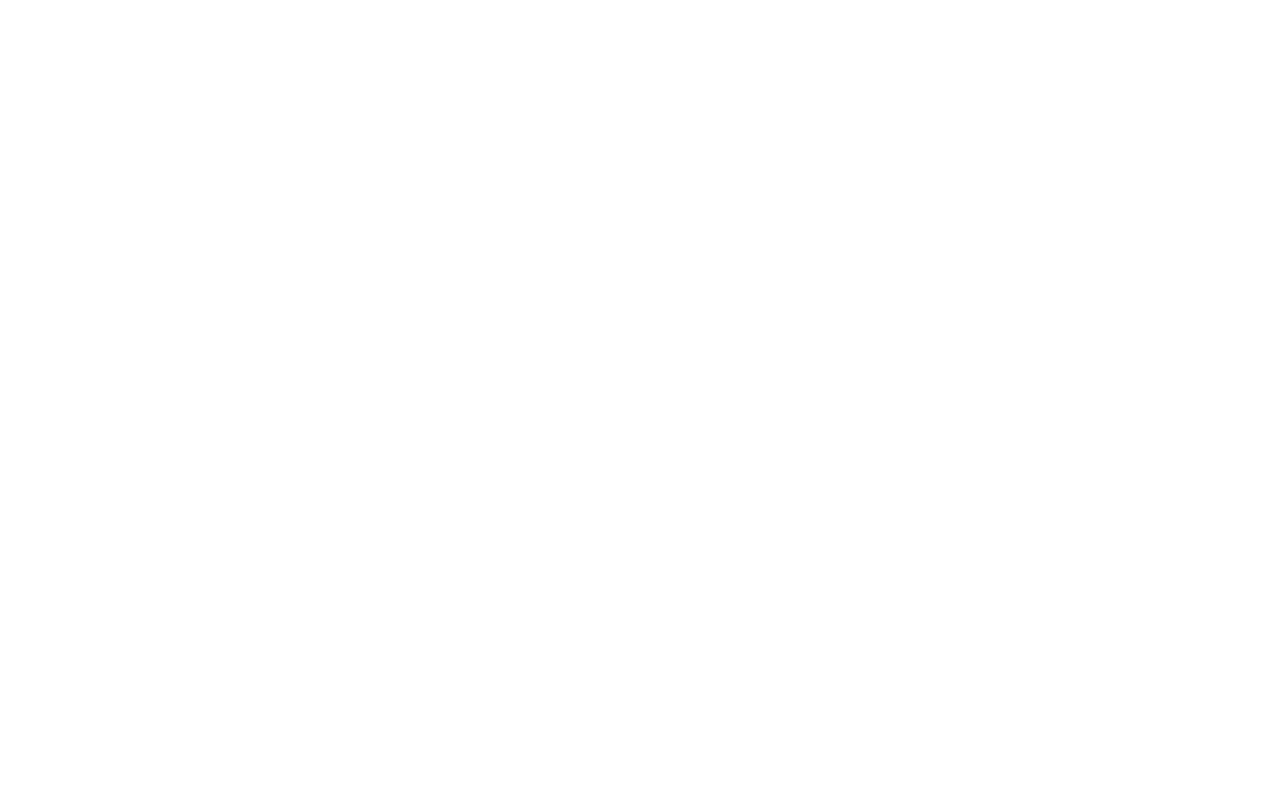
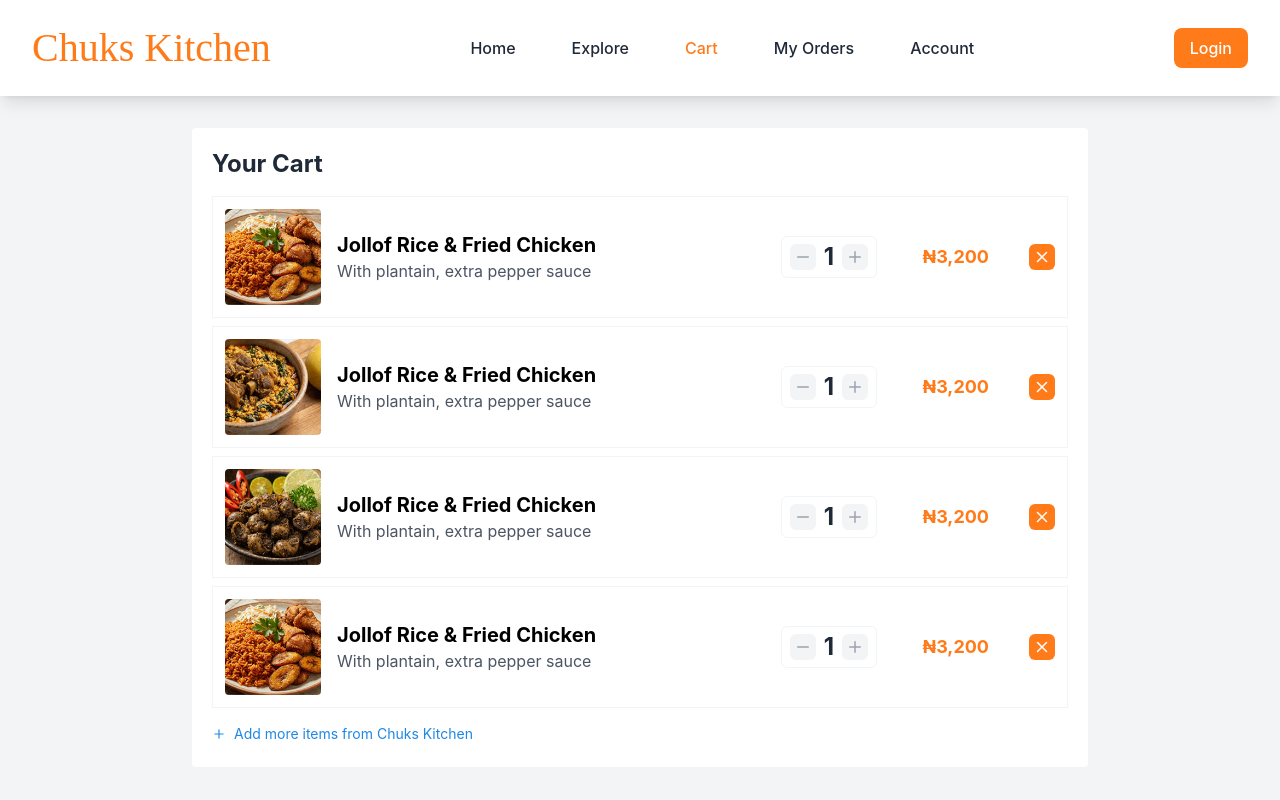
Before and after one commit to Rawweb/chuks-kitchen, a React (Vite) app: page /cart in a window 1280 px wide. Before the commit this address had no page. Shown: the top 800 px of the page. Built offline with nearby package versions, Linux system fonts and the light colour scheme; a web font is replaced by a local one.

Commit message:
implemented the cart page

```diff
--- a/src/App.jsx
+++ b/src/App.jsx
@@ -9,10 +9,12 @@ import UserLayout from './layouts/UserLayout';
 import Home from './pages/Home';
 import Explore from './pages/Explore';
 import FoodDetails from './pages/FoodDetails';
+import Cart from './pages/Cart';
 import AuthLayout from './layouts/AuthLayout';
 import SignIn from './pages/auth/SignIn';
 import SignUp from './pages/auth/SignUp';
 import Welcome from './pages/auth/Welcome';
+import Order from './pages/Order';
 
 const ScrollToTop = () => {
   const { pathname } = useLocation();
@@ -34,6 +36,8 @@ const App = () => {
           <Route index element={<Home />} />
           <Route path="/explore" element={<Explore />} />
           <Route path="/food-details/:id" element={<FoodDetails />} />
+          <Route path="/cart" element={<Cart />} />
+          <Route path="/my-orders" element={<Order />} />
         </Route>
 
         {/* Auth */}
--- a/src/components/Navbar.jsx
+++ b/src/components/Navbar.jsx
@@ -5,6 +5,7 @@ import { useState } from 'react';
 const navLinks = [
   { label: 'Home', path: '/' },
   { label: 'Explore', path: '/explore' },
+  { label: 'Cart', path: '/cart' },
   { label: 'My Orders', path: '/my-orders' },
   { label: 'Account', path: '/account' },
 ];
@@ -12,15 +13,15 @@ const Navbar = () => {
   const [menuOpen, setMenuOpen] = useState(false);
 
   return (
-    <nav className="fixed top-0 right-0 w-full bg-white shadow-lg z-50">
-      <div className="container flex items-center justify-between h-24 font-medium">
+    <nav className='fixed top-0 right-0 w-full bg-white shadow-lg z-50'>
+      <div className='container flex items-center justify-between h-24 font-medium'>
         {/* Logo */}
-        <h1 className="font-island text-[40px] text-primary-orange cursor-pointer">
+        <h1 className='font-island text-[40px] text-primary-orange cursor-pointer'>
           Chuks Kitchen
         </h1>
 
         {/* Desktop - links */}
-        <div className="hidden md:flex items-center gap-2 lg:gap-10 ">
+        <div className='hidden md:flex items-center gap-2 lg:gap-10 '>
           {navLinks.map((item) => (
             <NavLink
               key={item.path}
@@ -35,24 +36,19 @@ const Navbar = () => {
         </div>
 
         {/* Button */}
-        <div className="flex gap-3">
-          <Link
-            to="/sign-in"
-            className="hidden md:block border border-muted-gray hover:text-white hover:bg-primary-orange transition-all duration-150 px-4 py-2 rounded-lg"
-          >
-            Sign In
-          </Link>
 
-          <Link
-            to="/sign-in"
-            className="hidden md:block bg-primary-orange hover:bg-soft-orange transition-all duration-150 px-4 py-2 rounded-lg text-white"
-          >
-            Sign Up
-          </Link>
-        </div>
+        <Link
+          to='/sign-in'
+          className='hidden md:block bg-primary-orange hover:bg-soft-orange transition-all duration-150 px-4 py-2 rounded-lg text-white'
+        >
+          Login
+        </Link>
 
-        {/* Mobile menu button */}
-        <button onClick={() => setMenuOpen(!menuOpen)} className="md:hidden">
+         {/* Mobile menu button */}
+        <button
+          onClick={() => setMenuOpen(!menuOpen)}
+          className='md:hidden'
+        >
           {menuOpen ? <X /> : <Menu />}
         </button>
       </div>
@@ -62,8 +58,8 @@ const Navbar = () => {
         className={`md:hidden overflow-hidden transition-all duration-300
          ease-in-out ${menuOpen ? 'max-h-150 opacity-100 translate-y-0' : 'max-h-0 opacity-0 -translate-y-2'}`}
       >
-        <div className="border-t-2 border-soft-gray">
-          <div className="flex flex-col gap-6 p-6 ">
+        <div className='border-t-2 border-soft-gray'>
+          <div className='flex flex-col gap-6 p-6 '>
             {navLinks.map((item) => (
               <NavLink
                 key={item.path}
@@ -79,15 +75,15 @@ const Navbar = () => {
 
             {/* Button */}
             <Link
-              to="/sign-in"
-              className="text-center border border-muted-gray hover:text-white hover:bg-primary-orange transition-all duration-150 px-6 py-2 rounded-lg"
+              to='/sign-in'
+              className='text-center border border-muted-gray hover:text-white hover:bg-primary-orange transition-all duration-150 px-6 py-2 rounded-lg'
             >
               Sign In
             </Link>
 
             <Link
-              to="/sign-up"
-              className="text-center bg-primary-orange hover:bg-soft-orange transition-all duration-150 px-6 py-2 rounded-lg text-white"
+              to='/sign-up'
+              className='text-center bg-primary-orange hover:bg-soft-orange transition-all duration-150 px-6 py-2 rounded-lg text-white'
             >
               Sign Up
             </Link>
--- /dev/null
+++ b/src/pages/Cart.jsx
@@ -0,0 +1,243 @@
+import { useState } from 'react';
+import { Link } from 'react-router-dom';
+import { Plus, Minus, X } from 'lucide-react';
+import cartImageOne from '../assets/cart-1.png';
+import cartImageTwo from '../assets/cart-2.png';
+import cartImageThree from '../assets/cart-3.png';
+import cartImageFour from '../assets/cart-4.png';
+
+const initialCartItems = [
+  {
+    id: 1,
+    name: 'Jollof Rice & Fried Chicken',
+    note: 'With plantain, extra pepper sauce',
+    price: '3,200',
+    quantity: 1,
+    image: cartImageOne,
+  },
+  {
+    id: 2,
+    name: 'Jollof Rice & Fried Chicken',
+    note: 'With plantain, extra pepper sauce',
+    price: '3,200',
+    quantity: 1,
+    image: cartImageTwo,
+  },
+  {
+    id: 3,
+    name: 'Jollof Rice & Fried Chicken',
+    note: 'With plantain, extra pepper sauce',
+    price: '3,200',
+    quantity: 1,
+    image: cartImageThree,
+  },
+  {
+    id: 4,
+    name: 'Jollof Rice & Fried Chicken',
+    note: 'With plantain, extra pepper sauce',
+    price: '3,200',
+    quantity: 1,
+    image: cartImageFour,
+  },
+];
+
+const Cart = () => {
+  const [cartItems, setCartItems] = useState(initialCartItems);
+
+  // Increase cart item
+  const increaseCount = (id) => {
+    const updatedItems = cartItems.map((item) => {
+      if (item.id === id) {
+        return {
+          ...item,
+          quantity: item.quantity + 1,
+        };
+      }
+
+      return item;
+    });
+
+    setCartItems(updatedItems);
+  };
+
+  // Decrease cart Item
+  const decreaseCount = (id) => {
+    const updatedItems = cartItems.map((item) => {
+      if (item.id === id) {
+        return {
+          ...item,
+          quantity: item.quantity > 1 ? item.quantity - 1 : 1,
+        };
+      }
+
+      return item;
+    });
+
+    setCartItems(updatedItems);
+  };
+
+  //  Remove item from cart
+  const removeItem = (id) => {
+    const updatedItems = cartItems.filter((item) => item.id !== id);
+    setCartItems(updatedItems);
+  };
+
+  return (
+    <section className='py-32 px-4'>
+      <div className='container max-w-4xl bg-white rounded-sm p-4 sm:p-5'>
+        <h1 className='text-2xl font-bold mb-4'>Your Cart</h1>
+
+        {/* Desktop View */}
+        <div className='space-y-2 hidden md:block'>
+          {cartItems.map((item) => (
+            <div
+              key={item.id}
+              className='border border-soft-gray p-2 sm:p-3 flex items-center gap-3 sm:gap-4'
+            >
+              {/* Image */}
+              <img
+                src={item.image}
+                alt={item.name}
+                className='w-20 h-20 sm:w-24 sm:h-24 object-cover rounded'
+              />
+
+              {/* Title + Description */}
+              <div className='flex-1 min-w-0'>
+                <h2 className='text-base md:text-xl font-bold text-black'>
+                  {item.name}
+                </h2>
+                <p className='text-xs md:text-base text-dark-gray'>
+                  {item.note}
+                </p>
+              </div>
+
+              {/* Increas and Decrease Button */}
+              <div className='flex items-center gap-2 :gap-5 border px-2 py-1 rounded-md border-soft-gray'>
+                <button
+                  type='button'
+                  onClick={() => decreaseCount(item.id)}
+                  className='text-muted-gray hover:text-charcoal transition-colors bg-soft-gray p-1 rounded-md'
+                  aria-label={`Decrease quantity for ${item.name}`}
+                >
+                  <Minus size={18} />
+                </button>
+
+                <span className='text-2xl font-bold'>
+                  {item.quantity}
+                </span>
+
+                <button
+                  type='button'
+                  onClick={() => increaseCount(item.id)}
+                  className='text-muted-gray hover:text-charcoal transition-colors bg-soft-gray p-1 rounded-md'
+                  aria-label={`Increase quantity for ${item.name}`}
+                >
+                  <Plus size={18} />
+                </button>
+              </div>
+
+              {/* Price + Button */}
+              <div className='flex items-center gap-10'>
+                <p className='text-primary-orange font-bold text-xs sm:text-lg w-20 sm:w-24 text-right'>
+                  ₦{item.price}
+                </p>
+
+                <button
+                  type='button'
+                  onClick={() => removeItem(item.id)}
+                  className='text-white transition-colors bg-primary-orange hover:bg-soft-orange p-1 rounded-md'
+                  aria-label={`Remove ${item.name}`}
+                >
+                  <X size={18} />
+                </button>
+              </div>
+            </div>
+          ))}
+        </div>
+
+        {/* Mobile View */}
+        <div className='space-y-4 md:hidden'>
+          {cartItems.map((item) => (
+            <div
+              key={item.id}
+              className='border border-soft-gray p-3 flex items-center gap-4'
+            >
+              {/* Image */}
+              <img
+                src={item.image}
+                alt={item.name}
+                className='w-26 h-30 object-cover rounded'
+              />
+
+              <div className='flex flex-col justify-between flex-1'>
+                {/* Top Row: Title + Quantity */}
+                <div className='flex justify-between items-start gap-4'>
+                  {/* Title + Description */}
+                  <div>
+                    <h2 className='text-base font-bold text-black'>
+                      {item.name}
+                    </h2>
+                    <p className='text-xs text-dark-gray'>
+                      {item.note}
+                    </p>
+                  </div>
+                </div>
+
+                {/* Increase and Decrease Button */}
+                <div className='flex items-center gap-3 mt-4'>
+                  <button
+                    type='button'
+                    onClick={() => decreaseCount(item.id)}
+                    className='text-muted-gray bg-soft-gray p-1 rounded-md'
+                    aria-label={`Increase quantity for ${item.name}`}
+                  >
+                    <Minus size={14} />
+                  </button>
+
+                  <span className='text-lg font-bold'>
+                    {item.quantity}
+                  </span>
+
+                  <button
+                    type='button'
+                    onClick={() => increaseCount(item.id)}
+                    className='text-muted-gray bg-soft-gray p-1 rounded-md'
+                    aria-label={`Decrease quantity for ${item.name}`}
+                  >
+                    <Plus size={14} />
+                  </button>
+                </div>
+
+                {/* Bottom Row: Price + Remove */}
+                <div className='flex items-center mt-4 justify-between'>
+                  <p className='text-primary-orange font-bold text-lg'>
+                    ₦{item.price}
+                  </p>
+
+                  <button
+                    type='button'
+                    onClick={() => removeItem(item.id)}
+                    className='text-white bg-primary-orange p-1 rounded-md'
+                    aria-label={`Remove ${item.name}`}
+                  >
+                    <X size={16} />
+                  </button>
+                </div>
+              </div>
+            </div>
+          ))}
+        </div>
+
+        <Link
+          to='/explore'
+          className='mt-4 inline-flex items-center gap-2 text-primary-blue hover:text-soft-blue hover:underline text-sm'
+        >
+          <Plus size={14} />
+          Add more items from Chuks Kitchen
+        </Link>
+      </div>
+    </section>
+  );
+};
+
+export default Cart;
--- a/src/pages/auth/SignIn.jsx
+++ b/src/pages/auth/SignIn.jsx
@@ -44,7 +44,7 @@ const SignIn = () => {
                 Chuks Kitchen
               </Link>
               <h1 className='mt-2 text-3xl md:text-4xl font-semibold text-charcoal'>
-                Create Your Account
+                Login your account
               </h1>
             </div>
 
--- a/src/pages/auth/SignUp.jsx
+++ b/src/pages/auth/SignUp.jsx
@@ -48,7 +48,7 @@ const SignUp = () => {
                 Chuks Kitchen
               </Link>
               <h1 className='mt-2 text-3xl md:text-4xl font-semibold text-charcoal'>
-                Create Your Account
+                Create your account
               </h1>
             </div>
 
```
Also changed, not shown: src/components/Hero.jsx (+9 -0 lines), src/pages/Order.jsx (deleted, +0 -9 lines).
